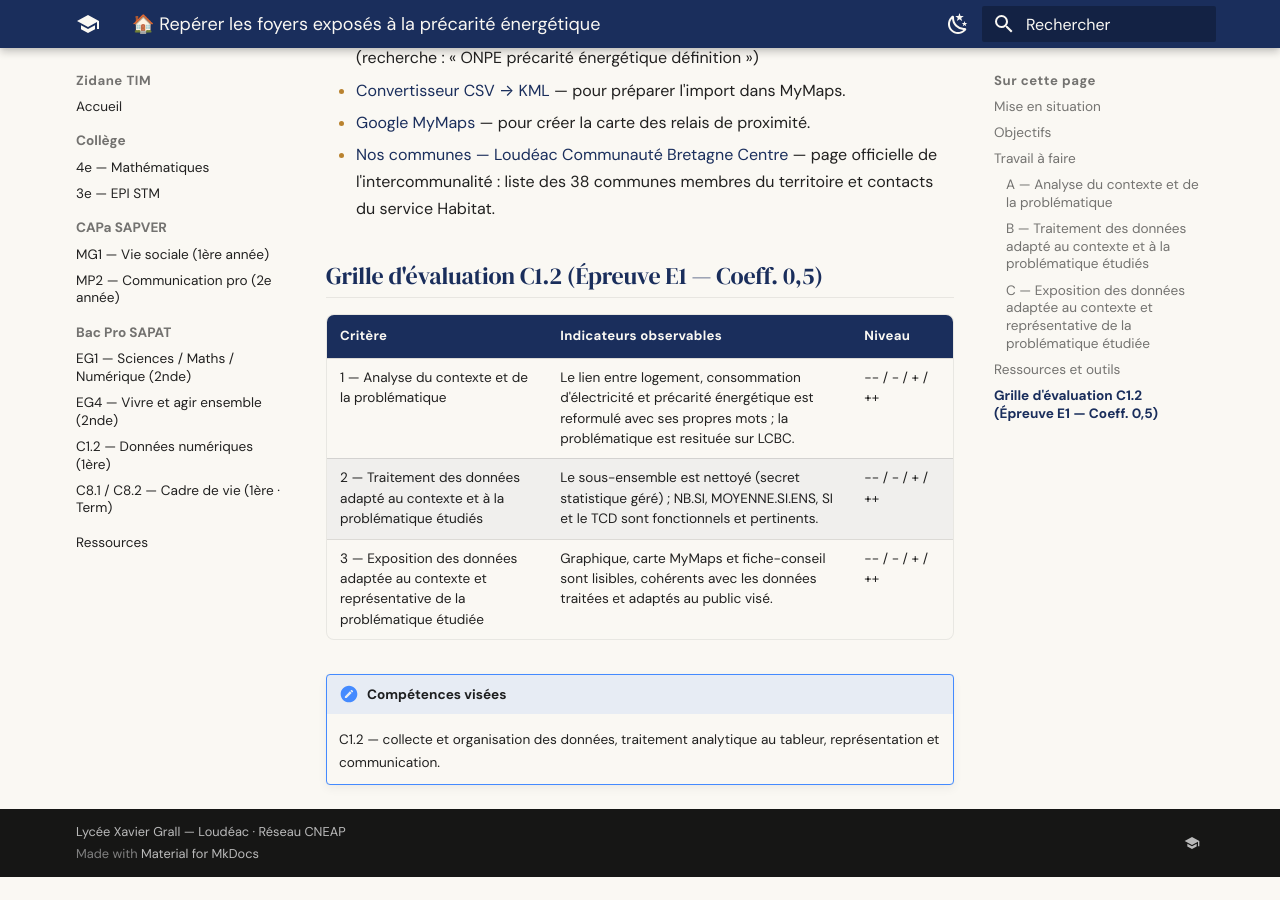
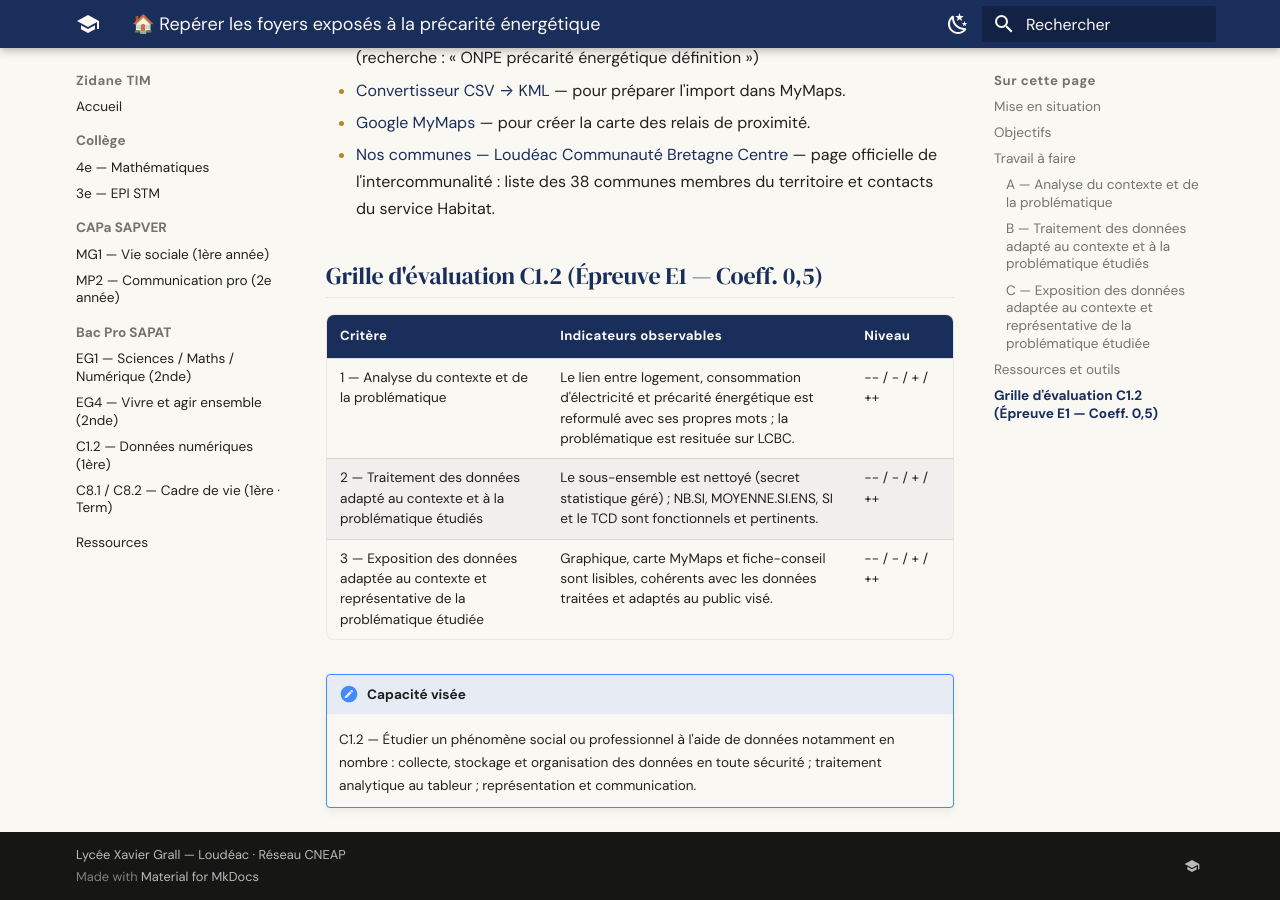
Before and after one commit to zidaneTim/zidane-tim, an MkDocs documentation site: the page built from docs/cours/sapat/activites/c12/energie-lcbc.md, in a window 1280 px wide and 900 px high, scrolled down 3597 px. Built offline with MkDocs 1.6.1 and Material for MkDocs 9.7.7, drawn with Linux system fonts in a browser that asks for light colours; before the commit the page ends 4474 px from its top, so only the background shows below that.

Commit message:
Corrige C1.2 : capacité (pas compétence), libellé aligné sur le référentiel

```diff
--- a/docs/cours/sapat/activites/c12/energie-lcbc.md
+++ b/docs/cours/sapat/activites/c12/energie-lcbc.md
@@ -99,5 +99,5 @@ Selon l'Observatoire National de la Précarité Énergétique (ONPE), un ménage
 | 2 — Traitement des données adapté au contexte et à la problématique étudiés | Le sous-ensemble est nettoyé (secret statistique géré) ; NB.SI, MOYENNE.SI.ENS, SI et le TCD sont fonctionnels et pertinents. | -- / - / + / ++ |
 | 3 — Exposition des données adaptée au contexte et représentative de la problématique étudiée | Graphique, carte MyMaps et fiche-conseil sont lisibles, cohérents avec les données traitées et adaptés au public visé. | -- / - / + / ++ |
 
-!!! note "Compétences visées"
-    C1.2 — collecte et organisation des données, traitement analytique au tableur, représentation et communication.
+!!! note "Capacité visée"
+    C1.2 — Étudier un phénomène social ou professionnel à l'aide de données notamment en nombre : collecte, stockage et organisation des données en toute sécurité ; traitement analytique au tableur ; représentation et communication.
```
Also changed, not shown: docs/cours/sapat/activites/c12/biodiversite-bretagne.md (+2 -2 lines).
